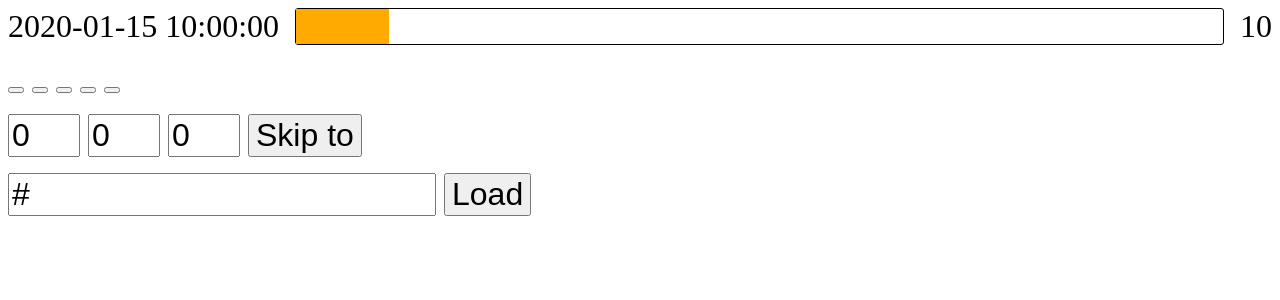
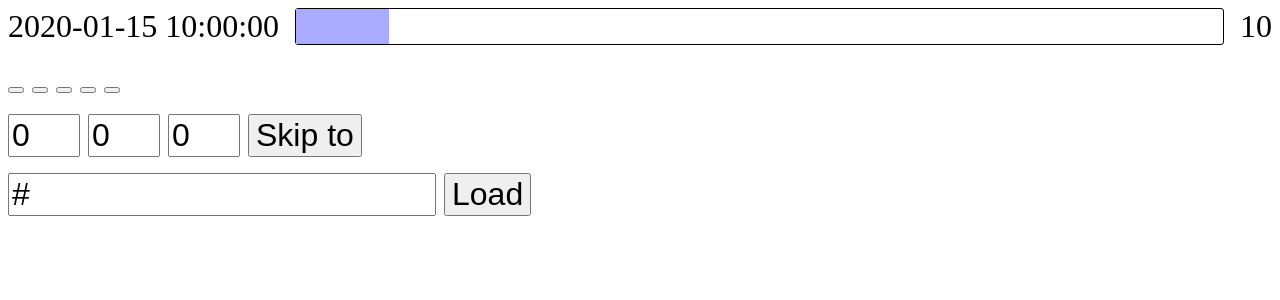
Before and after one commit to BenignBeppe/pi-video, a Flask app: template app/templates/player.html in a window 1280 px wide. Shown: the top 300 px of the page. Run offline with Flask 2, Linux system fonts and the light colour scheme; the template is opened without the code that fills it: most values are stand-ins (such as "Sample title", 1, 10 or a date in 2020); data that the repository does not hold is empty.

Commit message:
Better colour contrast on prorgress bar

```diff
--- a/app/static/css/player.css
+++ b/app/static/css/player.css
@@ -26,7 +26,7 @@ body {
 .progress-bar {
     max-width: 100%;
     height: 100%;
-    background: #fa0;
+    background: #aaf;
     text-align: center;
 }
 
@@ -37,7 +37,7 @@ body {
     animation-iteration-count: infinite;
     animation-direction: alternate;
     animation-timing-function: ease;
-    background: #0c0;
+    background: #afa;
 }
 
 @keyframes pulse {
```
